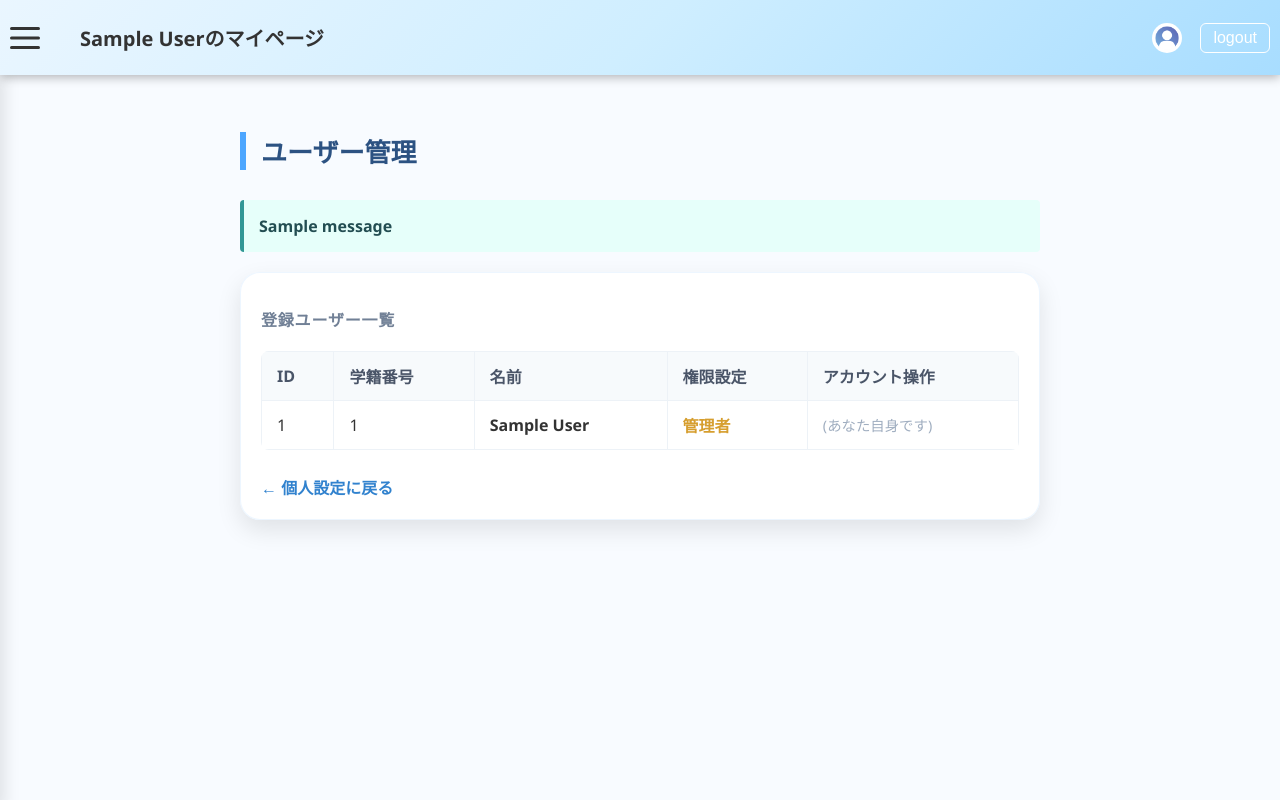
After one commit to T-Osato/HACKSTAGE, a Flask app: page /admin/users in a window 1280 px wide. The commit adds this page. Run offline with Flask 3, Linux system fonts and the light colour scheme; a user stored in the database is signed in; tables that the repository leaves empty hold one stand-in row (values such as "Sample post"); one stand-in notice (Sample message) is shown.

Commit message:
feat: Implement forum system, user settings, admin user management, and a new header navigation.

```diff
--- a/app.py
+++ b/app.py
@@ -260,6 +260,33 @@ def change_name():
 
     return render_template("change-name.html", user=current_user)
 
+@app.route("/delete-account", methods=["POST"])
+@login_required
+def delete_account():
+    user_id = current_user.id
+    user_name = current_user.name
+
+    # ユーザーに関連するデータを削除
+    # ユーザーのコメントを削除
+    for comment in Comment.query.filter_by(user_id=user_id).all():
+        db.session.delete(comment)
+
+    # ユーザーが立てたスレッド(とそれに紐づくコメント)を削除
+    for thread in Thread.query.filter_by(user_id=user_id).all():
+        for c in thread.comments:
+            db.session.delete(c)
+        db.session.delete(thread)
+
+    # ユーザーを削除
+    db.session.delete(current_user)
+    db.session.commit()
+
+    # ログアウトさせる
+    logout_user()
+
+    flash(f"アカウント [{user_name}] を削除しました。ご利用ありがとうございました。")
+    return redirect(url_for("login"))
+
 
 
 @app.route('/threads/<int:thread_id>', methods=['GET','POST'])
@@ -297,6 +324,46 @@ def delete_thread(thread_id):
     #削除後は一覧ページへ戻る
     return redirect(url_for('threads'))
 
+@app.route("/admin/users")
+@login_required
+def admin_users():
+    # 管理者権限チェック
+    if current_user.role != 'admin':
+        abort(403)
+    users = User.query.all()
+    return render_template("admin_users.html", users=users)
+
+@app.route("/admin/users/<int:target_user_id>/delete", methods=["POST"])
+@login_required
+def delete_user(target_user_id):
+    # 管理者権限チェック
+    if current_user.role != 'admin':
+        abort(403)
+
+    # 自分自身は削除できないように保護
+    if current_user.id == target_user_id:
+        flash("自分自身を削除することはできません。")
+        return redirect(url_for("admin_users"))
+
+    target_user = User.query.get_or_404(target_user_id)
+
+    # このユーザーが投稿したコメントを全て削除
+    for comment in Comment.query.filter_by(user_id=target_user.id).all():
+        db.session.delete(comment)
+
+    # このユーザーが立てたスレッド(とそれに紐づくコメント)を全て削除
+    for thread in Thread.query.filter_by(user_id=target_user.id).all():
+        for c in thread.comments:
+            db.session.delete(c)
+        db.session.delete(thread)
+
+    # ユーザーを削除
+    db.session.delete(target_user)
+    db.session.commit()
+
+    flash(f"ユーザー [{target_user.name}] を削除しました。")
+    return redirect(url_for("admin_users"))
+
 with app.app_context():
     db.create_all()
 
--- a/static/css/setting_style.css
+++ b/static/css/setting_style.css
@@ -125,3 +125,22 @@ h1 {
     margin-left: 8px;
     opacity: 0.7;
 }
+
+.danger-btn {
+    margin-top: 10px;
+    background-color: #fff5f5;
+    border-color: #fed7d7;
+    color: #c53030;
+    cursor: pointer;
+    font-size: 16px;
+    display: flex;
+    justify-content: center;
+    width: 100%;
+    box-sizing: border-box;
+}
+
+.danger-btn:hover {
+    background-color: #feb2b2;
+    border-color: #f56565;
+    color: #9b2c2c;
+}
--- a/static/css/threads_style.css
+++ b/static/css/threads_style.css
@@ -14,6 +14,7 @@ body {
 .main-container {
     max-width: 800px;
     margin: 0 auto;
+    padding-top: 95px; /* 75px header + 20px margin */
 }
 
 /* 共通のグラスモーフィズム設定 */
--- /dev/null
+++ b/templates/admin_users.html
@@ -0,0 +1,118 @@
+<!DOCTYPE html>
+<html lang="ja">
+<head>
+    <meta charset="UTF-8">
+    <meta name="viewport" content="width=device-width, initial-scale=1.0">
+    <title>ユーザー管理 - 管理者ページ</title>
+    <link rel="stylesheet" href="{{ url_for('static', filename='css/setting_style.css') }}">
+    <style>
+        .users-table {
+            width: 100%;
+            border-collapse: collapse;
+            margin-top: 20px;
+            background: rgba(255, 255, 255, 0.5);
+            border-radius: 8px;
+            overflow: hidden;
+        }
+        .users-table th, .users-table td {
+            border: 1px solid #edf2f7;
+            padding: 12px 15px;
+            text-align: left;
+        }
+        .users-table th {
+            background-color: #f7fafc;
+            color: #4a5568;
+            font-weight: bold;
+        }
+        .users-table tr:hover {
+            background-color: #f0f7ff;
+        }
+        .delete-btn-admin {
+            background-color: #fff5f5;
+            color: #e53e3e;
+            border: 1px solid #fc8181;
+            padding: 6px 12px;
+            border-radius: 6px;
+            cursor: pointer;
+            font-weight: bold;
+            transition: all 0.2s;
+        }
+        .delete-btn-admin:hover {
+            background-color: #fed7d7;
+            box-shadow: 0 2px 4px rgba(229, 62, 62, 0.2);
+        }
+        .flash-message {
+            padding: 15px;
+            background-color: #e6fffa;
+            color: #234e52;
+            border-left: 4px solid #319795;
+            margin-bottom: 20px;
+            border-radius: 4px;
+            font-weight: bold;
+        }
+    </style>
+</head>
+<body>
+    {% include 'header.html' %}
+
+    <main class="main-content">
+        <div class="setting-container" style="max-width: 800px;">
+            <h1>ユーザー管理</h1>
+
+            {% with messages = get_flashed_messages() %}
+              {% if messages %}
+                {% for message in messages %}
+                  <div class="flash-message">{{ message }}</div>
+                {% endfor %}
+              {% endif %}
+            {% endwith %}
+
+            <section class="link-menu" style="padding: 20px;">
+                <h2>登録ユーザー一覧</h2>
+
+                <table class="users-table">
+                    <thead>
+                        <tr>
+                            <th>ID</th>
+                            <th>学籍番号</th>
+                            <th>名前</th>
+                            <th>権限設定</th>
+                            <th>アカウント操作</th>
+                        </tr>
+                    </thead>
+                    <tbody>
+                        {% for u in users %}
+                        <tr>
+                            <td>{{ u.id }}</td>
+                            <td>{{ u.student_id }}</td>
+                            <td><strong>{{ u.name }}</strong></td>
+                            <td>
+                                {% if u.role == 'admin' %}
+                                    <span style="color: #d69e2e; font-weight: bold;">管理者</span>
+                                {% else %}
+                                    <span style="color: #718096;">一般ユーザー</span>
+                                {% endif %}
+                            </td>
+                            <td>
+                                {% if u.id != current_user.id %}
+                                <form action="{{ url_for('delete_user', target_user_id=u.id) }}" method="POST" style="display:inline;">
+                                    <button type="submit" class="delete-btn-admin" onclick="return confirm('ユーザー「{{ u.name }}」を削除しますか？\n（このユーザーが立てたスレッドと全コメントも同時に道連れで削除されます。元には戻せません！）')">
+                                        ユーザー削除
+                                    </button>
+                                </form>
+                                {% else %}
+                                <span style="color: #a0aec0; font-size: 0.9em;">(あなた自身です)</span>
+                                {% endif %}
+                            </td>
+                        </tr>
+                        {% endfor %}
+                    </tbody>
+                </table>
+                <div style="margin-top: 25px;">
+                    <a href="{{ url_for('setting') }}" style="color: #3182ce; text-decoration: none; font-weight: bold;">← 個人設定に戻る</a>
+                </div>
+            </section>
+        </div>
+    </main>
+</body>
+</html>
--- a/templates/header.html
+++ b/templates/header.html
@@ -33,8 +33,8 @@
                     <div class="dropdown-header">
                         <img src="../static/img/user_icon.png" alt="user-icon" class="large-icon">
                         <div class="user-info">
-                            <p class="user-name-text"><span class="name-display"></span></p>
-                            <p class="user-role">Student</p>
+                            <p class="user-name-text">{{ current_user.name }}</p>
+                            <p class="user-role">{{ current_user.role }}</p>
                         </div>
                     </div>
                     <ul class="dropdown-menu">
--- a/templates/thread_detail.html
+++ b/templates/thread_detail.html
@@ -6,6 +6,7 @@
     <link rel="stylesheet" href="{{ url_for('static', filename='css/threads_style.css') }}">
 </head>
 <body>
+    {% include 'header.html' %}
     <div class="main-container">
         <article class="glass-box thread-main">
             <div class="thread-header">
--- a/templates/threads.html
+++ b/templates/threads.html
@@ -7,6 +7,7 @@
     <link rel="stylesheet" href="{{ url_for('static', filename='css/threads_style.css') }}">
 </head>
 <body>
+    {% include 'header.html' %}
     <div class="main-container">
         <header class="page-header">
             <h1>ICT掲示板</h1>
@@ -55,7 +56,7 @@
             <h3 class="list-title">最新のスレッド</h3>
 
             {% for thread in threads %}
-                <div class="thread-block" onclick="location.href='{{ url_for('thread_detail', thread_id=thread.id) }}'">
+                <div class="thread-block" onclick="location.href='{{ url_for('thread_detail', thread_id=thread.id) }}';">
                     <div class="thread-header">
                         {% if thread.tags %}
                             <span class="tag-badge">{{ thread.tags }}</span>
```
Also changed, not shown: templates/setting.html (+9 -2 lines).
